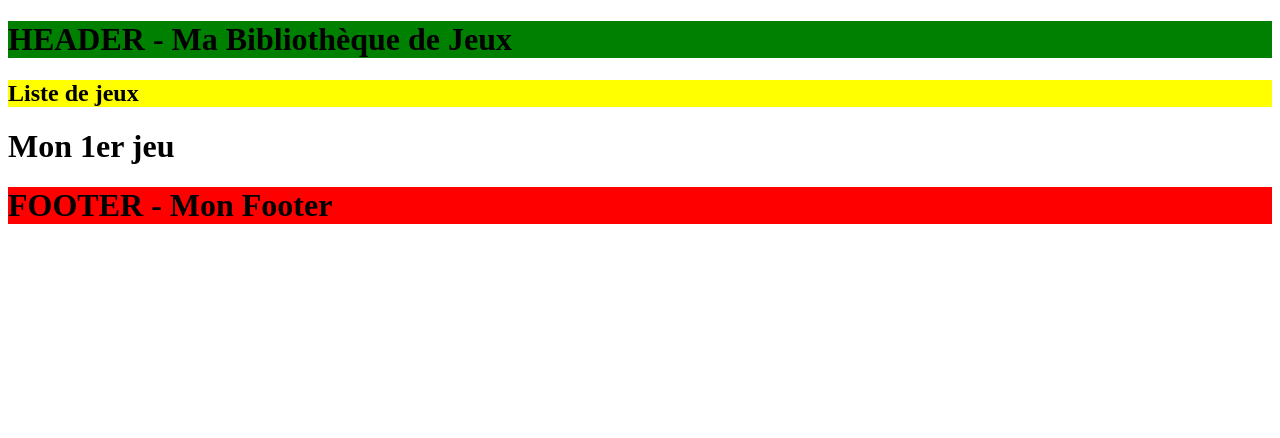
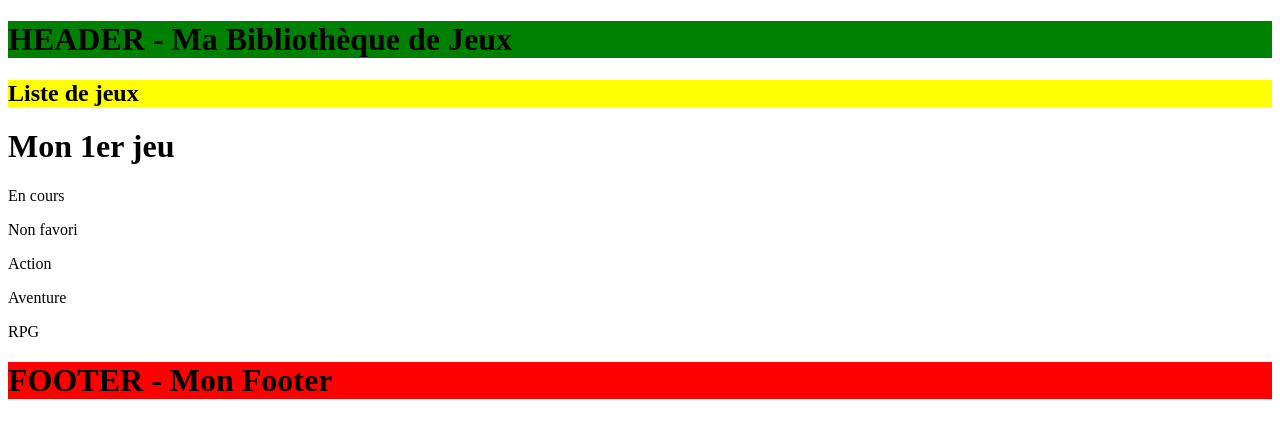
Before and after one commit to CedricB40/angu-test, an Angular app: page / in a window 1280 px wide. Shown: the top 438 px of the page. Built offline with nearby package versions, Linux system fonts and the light colour scheme.

Commit message:
feat(jeu-card): ajout signals titre/statut/favori/genres et control flow

```diff
--- a/src/app/jeu-card/jeu-card.html
+++ b/src/app/jeu-card/jeu-card.html
@@ -1 +1,33 @@
-<h1>Mon 1er jeu</h1>
+<!-- le titre du jeu -->
+
+<h1>{{ titre() }}</h1>
+
+
+<!-- le signal qui agit sur le statut du jeu -->
+@switch (statut()) {
+  @case ('termine') {
+    <p>Jeu terminé</p>
+  }
+    @case ('en cours') {
+    <p>En cours</p>
+  }
+    @case ('a faire') {
+    <p>A faire</p>
+  }
+    @default {
+    <p>Statut inconnu</p>
+  }
+}
+
+<!-- le signal qui regarde si le jeu est dans les favoris -->
+@if (favori()) {
+    <p>Favori</p>
+}@else {
+    <p>Non favori</p>
+}
+
+<!-- boucle qui va lire le contenu du tableau de genre -->
+
+@for (genre of genres; track genre) {
+  <p>{{ genre }}</p>
+}
--- a/src/app/jeu-card/jeu-card.ts
+++ b/src/app/jeu-card/jeu-card.ts
@@ -1,4 +1,4 @@
-import { Component } from '@angular/core';
+import { Component, signal } from '@angular/core';
 
 @Component({
   selector: 'app-jeu-card',
@@ -6,4 +6,13 @@ import { Component } from '@angular/core';
   templateUrl: './jeu-card.html',
   styleUrl: './jeu-card.css',
 })
-export class JeuCard {}
+
+export class JeuCard {
+  titre = signal('Mon 1er jeu');
+
+  statut = signal('en cours');
+
+  favori = signal(false);
+
+  genres = ['Action', 'Aventure', 'RPG'];
+}
```
